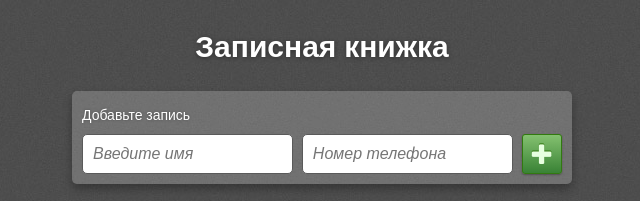
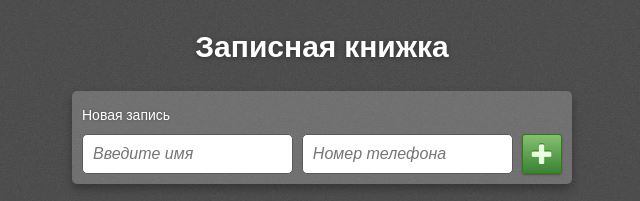
Before and after one commit to Garbuzov/phonebook, a website: page index.html in a window 1280 px wide. Shown: the top 201 px of the page, 318-958 px from the left. Drawn offline with nearby package versions, Linux system fonts and the light colour scheme.

Commit message:
fix label

```diff
--- a/index.html
+++ b/index.html
@@ -12,7 +12,7 @@
     <header id="header">
       <h1>Записная книжка</h1>
       <div class="add-item" id="add-item">
-        <span>Добавьте запись</span>
+        <span>Новая запись</span>
         <input class="add-name" type="text" placeholder="Введите имя" id="add-name" />
         <input class="add-phone" type="text" placeholder="Номер телефона" id="add-phone" />
         <button class="btn-add fa fa-plus"></button>
```
